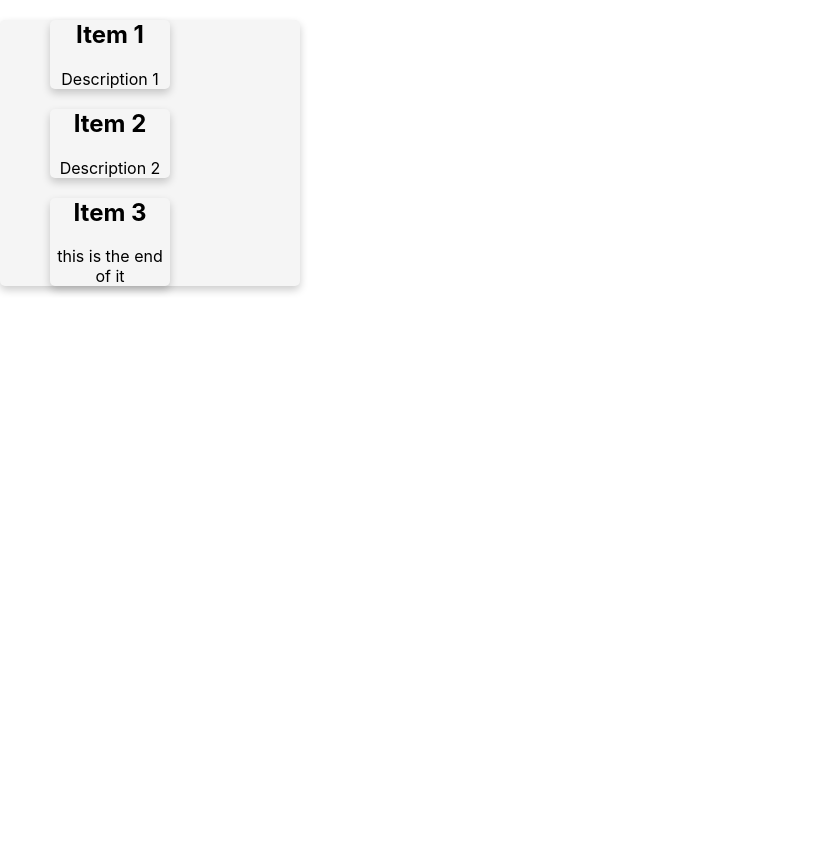
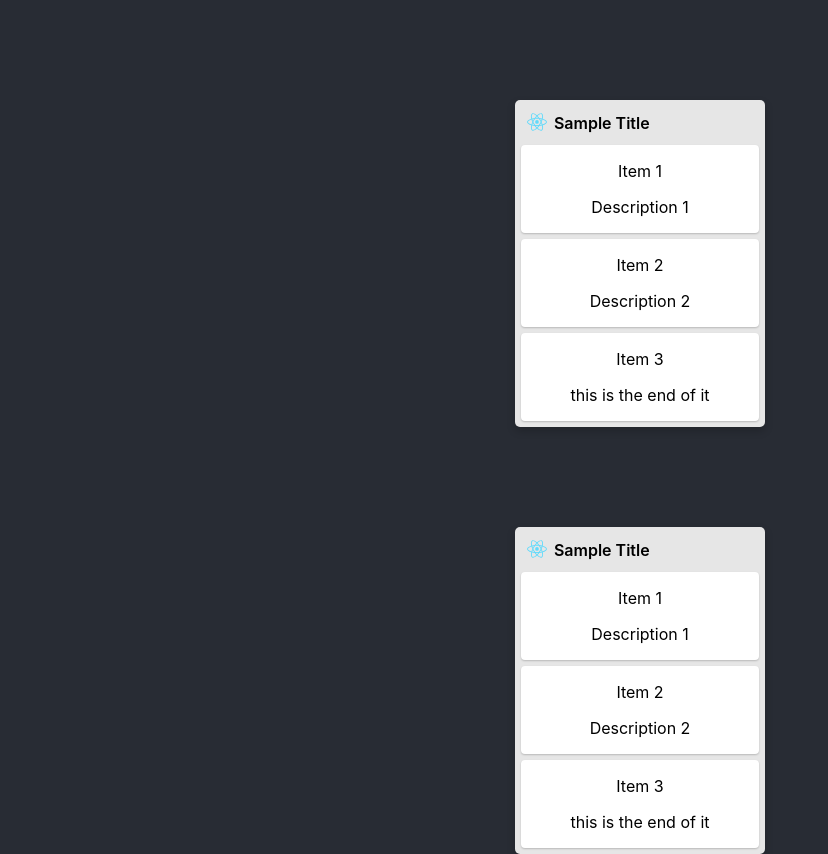
Before and after one commit to lchonkan/kanban-react, a React (Create React App) app: page / in a window 1280 px wide. Shown: the whole page, without its empty margins (0-828 px from the left). Before the commit the page ends 800 px from the top, so only its background shows below. Built offline with nearby package versions, Linux system fonts and the light colour scheme.

Commit message:
finished basic List and List items components

```diff
--- a/src/App.css
+++ b/src/App.css
@@ -1,4 +1,9 @@
+body {
+  background-color: #282c34;
+}
+
 .App {
+
   text-align: center;
 }
 
--- a/src/App.js
+++ b/src/App.js
@@ -10,7 +10,8 @@ function App() {
 
   return (
     <div className='App'>
-      <CollapsibleList items={DUMMY_ITEMS} />
+      <CollapsibleList title='Sample Title' items={DUMMY_ITEMS} />
+      <CollapsibleList title='Sample Title' items={DUMMY_ITEMS} />
     </div>
   );
 }
--- a/src/components/UI/Card/Card.module.css
+++ b/src/components/UI/Card/Card.module.css
@@ -1,8 +1,10 @@
 .card {
-  background-color: whitesmoke;
+  background-color: rgb(230, 230, 230);
   box-shadow: 0 4px 8px 0 rgba(0, 0, 0, 0.2);
   transition: 0.3s;
   border-radius: 5px; /* 5px rounded corners */
-  width: 300px;
-  max-width: 50%;
+  width: fit-content;
+
+  margin: auto;
+  margin-top: 100px;
 }
--- a/src/components/UI/CollapsibleList/CollapsibleList.js
+++ b/src/components/UI/CollapsibleList/CollapsibleList.js
@@ -1,13 +1,17 @@
 import React from 'react';
 import Card from '../Card/Card';
 import ListItem from './ListItem';
+import { ListHeader } from './ListHeader';
+import styles from './CollapsibleList.module.css'
 
 const CollapsibleList = props => {
   return (
-    <Card>
-      <ul>
+    <Card >
+    <ListHeader title={props.title}/>
+      <ul className={styles.container}>
         {props.items.map(item => {
-          return <ListItem title={item.title} description={item.description} />;
+          return <ListItem key={item.title} title={item.title} description={item.description} />;
+
         })}
       </ul>
     </Card>
--- /dev/null
+++ b/src/components/UI/CollapsibleList/CollapsibleList.module.css
@@ -0,0 +1,7 @@
+.container {
+    margin: 0;
+    padding: 0;
+    display: flex;
+    flex-direction: column;
+    width: 250px;
+}
--- a/src/components/UI/CollapsibleList/ListHeader.js
+++ b/src/components/UI/CollapsibleList/ListHeader.js
@@ -0,0 +1,12 @@
+import React from 'react';
+import styles from './ListHeader.module.css';
+import logo from '../../../logo.svg';
+
+export const ListHeader = props => {
+  return (
+    <section className={styles['container']}>
+      <img className={styles.logo} src={logo} alt='' />
+      <h1>{props.title}</h1>
+    </section>
+  );
+};
--- /dev/null
+++ b/src/components/UI/CollapsibleList/ListHeader.module.css
@@ -0,0 +1,28 @@
+.container {
+    border:0;
+    padding:0;
+    margin: 0;
+
+    margin-left: 5px;
+
+    display: flex;
+    flex: row;
+    height: 40px;
+    padding-bottom: 5px;
+}
+
+.container .logo {
+    height: 1.5rem;
+    order:1;
+    margin-top: 10px;
+    padding: 0;
+}
+
+.container h1 {
+    font-weight: 600;
+    order:2;
+    padding: 0;
+    margin: 0;
+    margin-top:13px;
+    font-size: 1rem;
+}
--- a/src/components/UI/CollapsibleList/ListItem.js
+++ b/src/components/UI/CollapsibleList/ListItem.js
@@ -5,10 +5,8 @@ import Card from '../Card/Card';
 const ListItem = props => {
   return (
     <li className={styles.item}>
-      <Card>
-        <h2>{props.title}</h2>
-        <p>{props.description}</p>
-      </Card>
+      <p>{props.title}</p>
+      <p>{props.description}</p>
     </li>
   );
 };
--- a/src/components/UI/CollapsibleList/ListItem.module.css
+++ b/src/components/UI/CollapsibleList/ListItem.module.css
@@ -1,5 +1,13 @@
 .item {
-  border: orangered;
+  padding: 0;
+  margin: 0px 6px 6px 6px;
+  background-color: rgb(255, 255, 255);
+  border:1px orangered;
+  border-width: thick;
   list-style-type: none;
-  margin: 10px;
+  border-radius: 4px;
+
+  box-shadow: 0 1px 2px 0 rgba(0, 0, 0, 0.2);
+  transition: 0.3s;
+
 }
```
Also changed, not shown: 1 other file (tests, documents, lock files or other folders).
